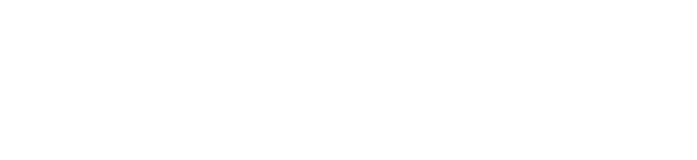
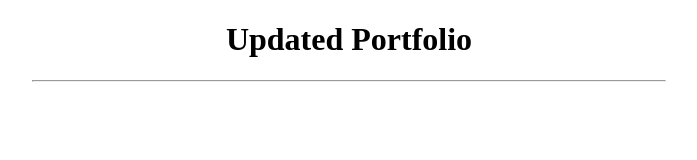
Before and after one commit to StevenSJones/updatedPort7, a plain HTML site: page index.html in a window 1280 px wide. Shown: the whole page, without its empty margins (291-988 px from the left). Drawn offline with Linux system fonts and the light colour scheme.

Commit message:
I added the title for the project as well as the hr beneath it and comments.

```diff
--- a/index.html
+++ b/index.html
@@ -2,11 +2,22 @@
 <html lang="en">
 <head>
     <meta charset="UTF-8">
+    <!--indicative of the viewbility of the page on other devices-->
     <meta name="viewport" content="width=device-width, initial-scale=1.0">
     <meta http-equiv="X-UA-Compatible" content="ie=edge">
-    <title>Document</title>
+    <!--the title appears on the tab in the browser of your choosing-->
+    <title>Updated Portfolio</title>
 </head>
 <body>
 
+    <!--HTML includes six levels of headings that are ranked according to importance h1-h6-->
+    <!--One shouldn't use headings for anyother reason than to index the web page, as that is what search engines do-->
+    <div>
+    <h1 align="center">Updated Portfolio</h1>
+    </div>
+    <hr width="50%"/>
+    <!--an elements width can be defined using px (pixels) or % (percentages)-->
+
+
 </body>
 </html>
```
